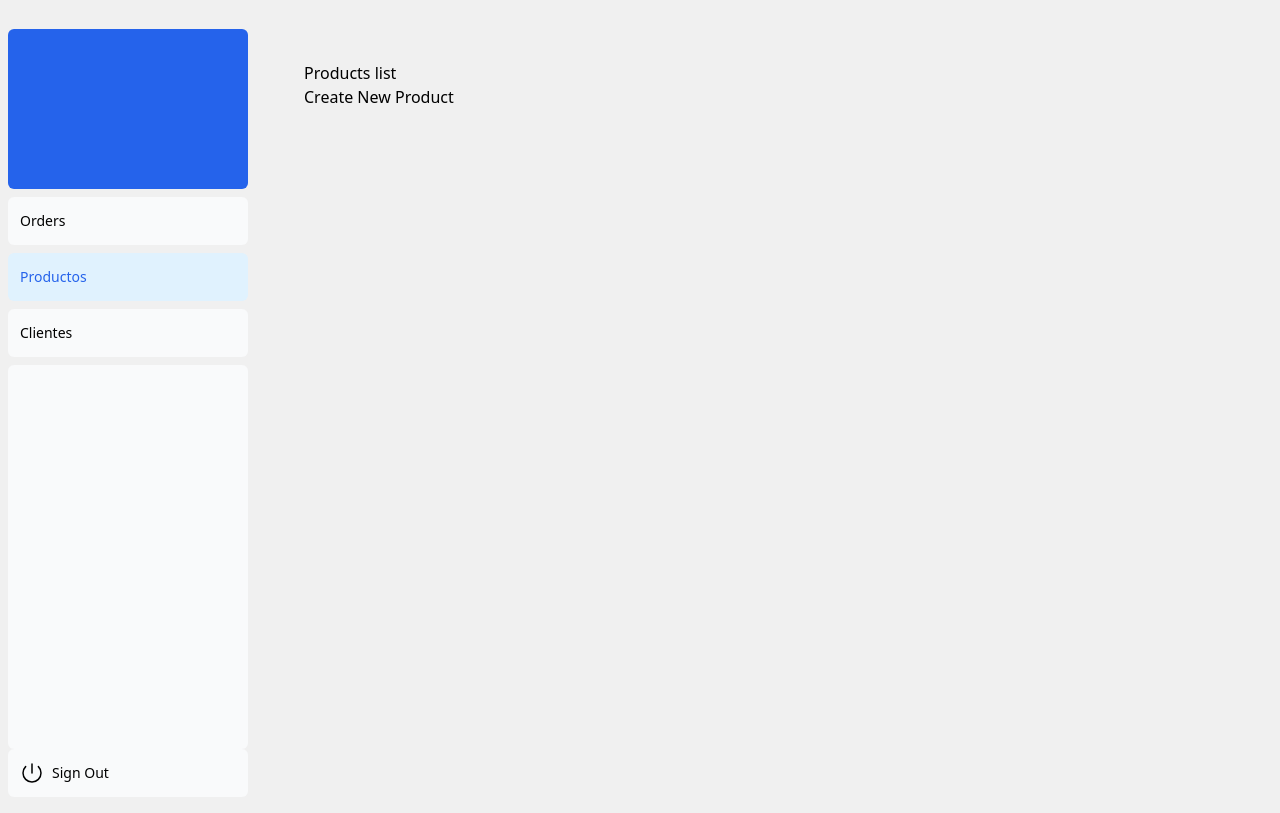
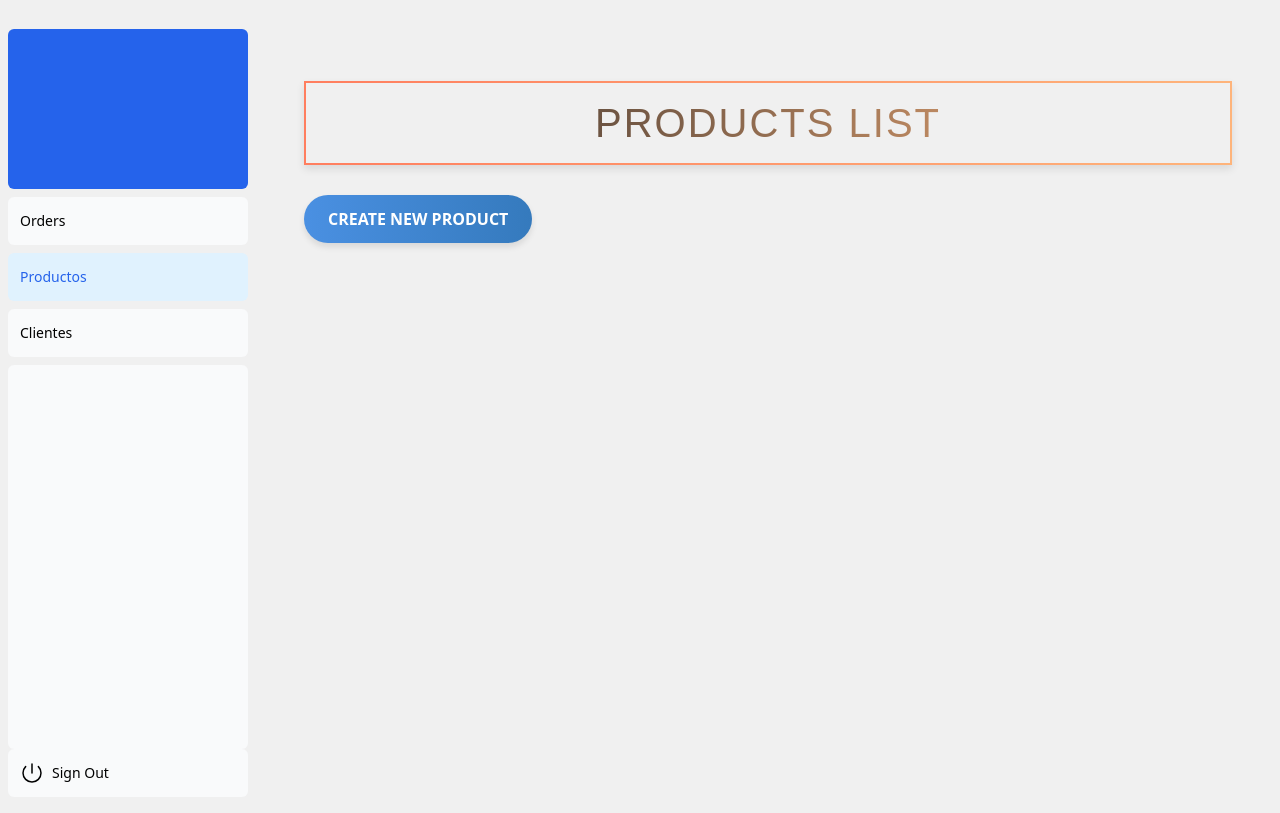
Before and after one commit to AlbaErik/Alba-Zanconi-proyecto-nextjs, a Next.js app in the folder nextjs-dashboard/: page /admin/dashboard/products in a window 1280 px wide. Built offline with nearby package versions, Linux system fonts and the light colour scheme; no server answers; the database is empty.

Commit message:
Update styleCards.css

```diff
--- a/nextjs-dashboard/src/app/admin/ui/dashboard/styleCards.css
+++ b/nextjs-dashboard/src/app/admin/ui/dashboard/styleCards.css
@@ -22,3 +22,69 @@
     border-radius: 0 0 10px 10px;
     text-align: center;
 }
+
+h1 {
+    font-family: 'Arial', sans-serif;
+    font-size: 2.5em;
+    color: #333333;
+    text-align: center;
+    margin-top: 20px;
+    margin-bottom: 20px;
+    text-transform: uppercase;
+    letter-spacing: 2px;
+    background: linear-gradient(to right, #292727, #feb47b);
+    -webkit-background-clip: text;
+    color: transparent;
+    padding: 10px 20px;
+    border: 2px solid transparent;
+    border-image: linear-gradient(to right, #ff7e5f, #feb47b);
+    border-image-slice: 1;
+    box-shadow: 0 4px 8px rgba(0, 0, 0, 0.1);
+    transition: transform 0.3s ease, box-shadow 0.3s ease;
+}
+
+h1:hover {
+    transform: scale(1.05);
+    box-shadow: 0 6px 12px rgba(0, 0, 0, 0.2);
+}
+
+/* Boton redirect-button*/
+
+.redirect-button {
+    background-color: #4A90E2;
+    background-image: linear-gradient(to right, #4A90E2, #357ABD);
+    color: white;
+    padding: 12px 24px;
+    border: none;
+    border-radius: 30px;
+    cursor: pointer;
+    font-size: 1em;
+    font-weight: bold;
+    text-transform: uppercase;
+    transition: background-color 0.3s ease, transform 0.3s ease, box-shadow 0.3s ease;
+    box-shadow: 0 4px 6px rgba(0, 0, 0, 0.1);
+    display: inline-block;
+    margin: 10px 0;
+}
+.redirect-button:hover {
+    background-image: linear-gradient(to right, #357ABD, #4A90E2);
+    transform: translateY(-2px);
+    box-shadow: 0 6px 12px rgba(0, 0, 0, 0.2);
+}
+
+.redirect-button:active {
+    transform: translateY(0);
+    box-shadow: 0 4px 6px rgba(0, 0, 0, 0.1);
+}
+
+.redirect-button:focus {
+    outline: none;
+    box-shadow: 0 0 0 3px rgba(74, 144, 226, 0.5);
+}
+
+.redirect-button:disabled {
+    background-color: #cccccc;
+    background-image: none;
+    cursor: not-allowed;
+    box-shadow: none;
+}
```
